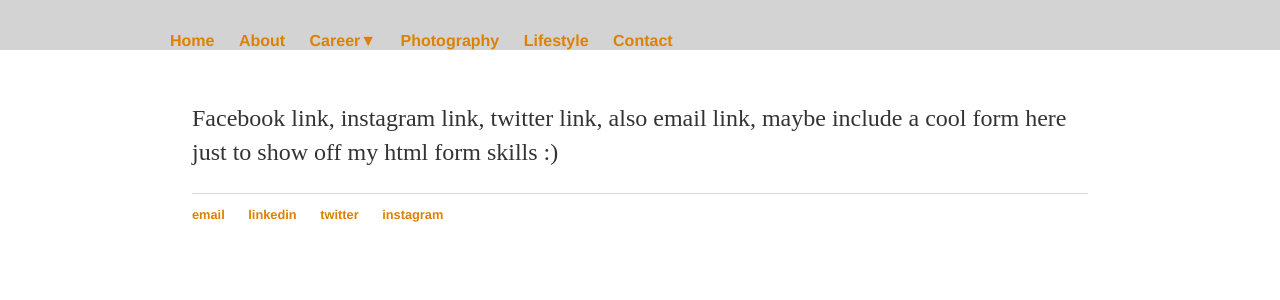
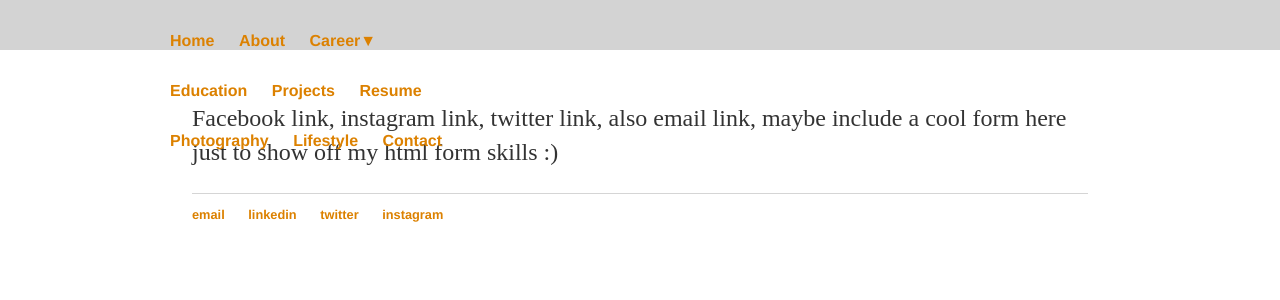
Before and after one commit to itsonlyjaz/itsonlyjaz.github.io, a Jekyll site: the page built from contact/index.html, in a window 1280 px wide. Shown: the top 300 px of the page. Built offline with Jekyll 4.4.1, drawn with Linux system fonts in a browser that asks for light colours.

Commit message:
Update default.html

```diff
--- a/_layouts/default.html
+++ b/_layouts/default.html
@@ -13,7 +13,7 @@
 	        		<li><a href="/">Home</a></li>
 				<li><a href="/about">About</a></li>
 		        	<li><a href="/career">Career<span class="arrow">&#9660;</span></a></li>
-					<ul class="sub-menu">
+					<ul>
 						<li><a href="/career/education">Education</a></li>
 						<li><a href="/career/projects">Projects</a></li>
 						<li><a href="/career/resume">Resume</a></li>
```
